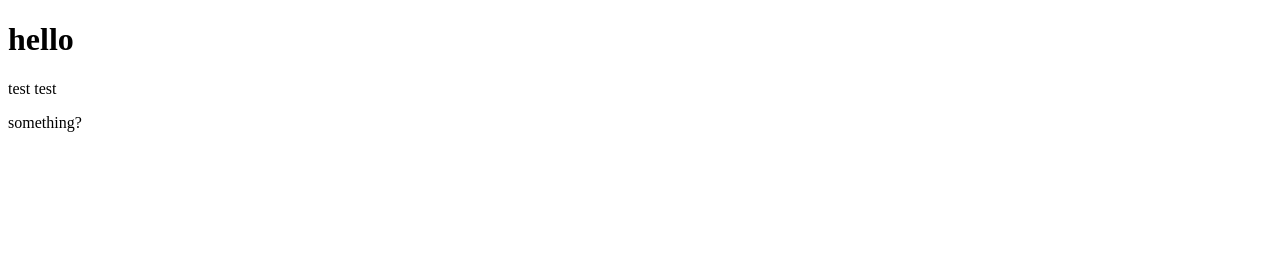
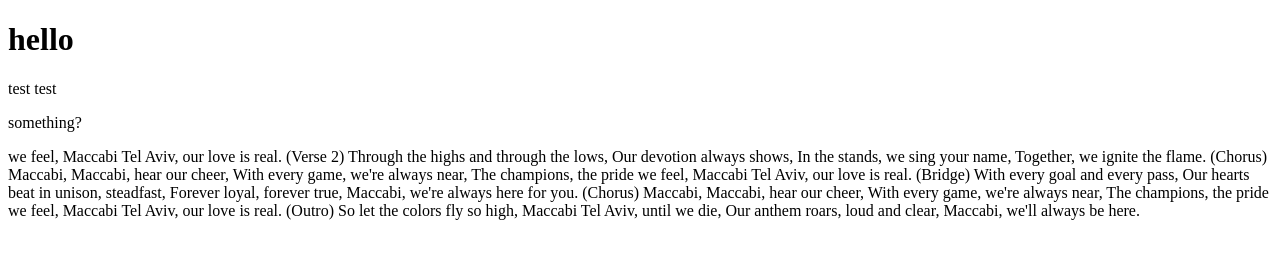
Before and after one commit to tehila-moyal/TheTeam, a plain HTML site: page index.html in a window 1280 px wide. Drawn offline with Linux system fonts and the light colour scheme.

Commit message:
Update index.html

```diff
--- a/index.html
+++ b/index.html
@@ -9,5 +9,40 @@
     <h1>hello</h1>
     test test
     <p>something?</p>
+     we feel,
+Maccabi Tel Aviv, our love is real.
+
+(Verse 2)
+Through the highs and through the lows,
+Our devotion always shows,
+In the stands, we sing your name,
+Together, we ignite the flame.
+
+(Chorus)
+Maccabi, Maccabi, hear our cheer,
+With every game, we're always near,
+The champions, the pride we feel,
+Maccabi Tel Aviv, our love is real.
+
+(Bridge)
+With every goal and every pass,
+Our hearts beat in unison, steadfast,
+Forever loyal, forever true,
+Maccabi, we're always here for you.
+
+(Chorus)
+Maccabi, Maccabi, hear our cheer,
+With every game, we're always near,
+The champions, the pride we feel,
+Maccabi Tel Aviv, our love is real.
+
+(Outro)
+So let the colors fly so high,
+Maccabi Tel Aviv, until we die,
+Our anthem roars, loud and clear,
+Maccabi, we'll always be here.
+
+
+    </p>
 </body>
 </html>
```
